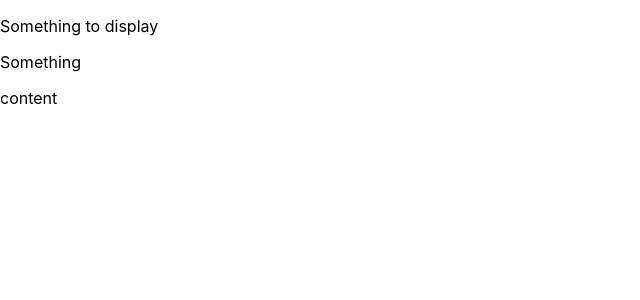
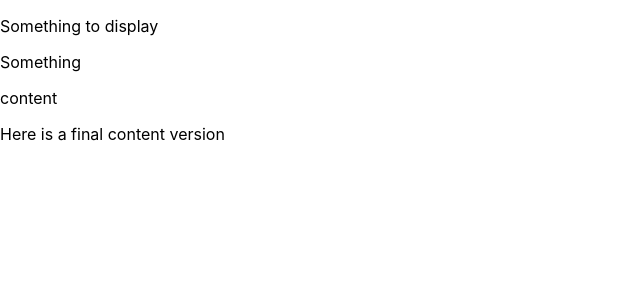
Before and after one commit to SebastianMajcherczyk/router-test, a React (Create React App) app: page / in a window 1280 px wide. Shown: the top 300 px of the page, without its empty margins (0-640 px from the left). Built offline with nearby package versions, Linux system fonts and the light colour scheme.

Commit message:
PA-1 Final commit

```diff
--- a/src/content.jsx
+++ b/src/content.jsx
@@ -1,7 +1,10 @@
-import React from 'react'
+import React from 'react';
 
 export const Content = () => {
-  return (
-    <div>content</div>
-  )
-}
+	return (
+		<>
+			<div>content</div>
+            <p>Here is a final content version</p>
+		</>
+	);
+};
```
